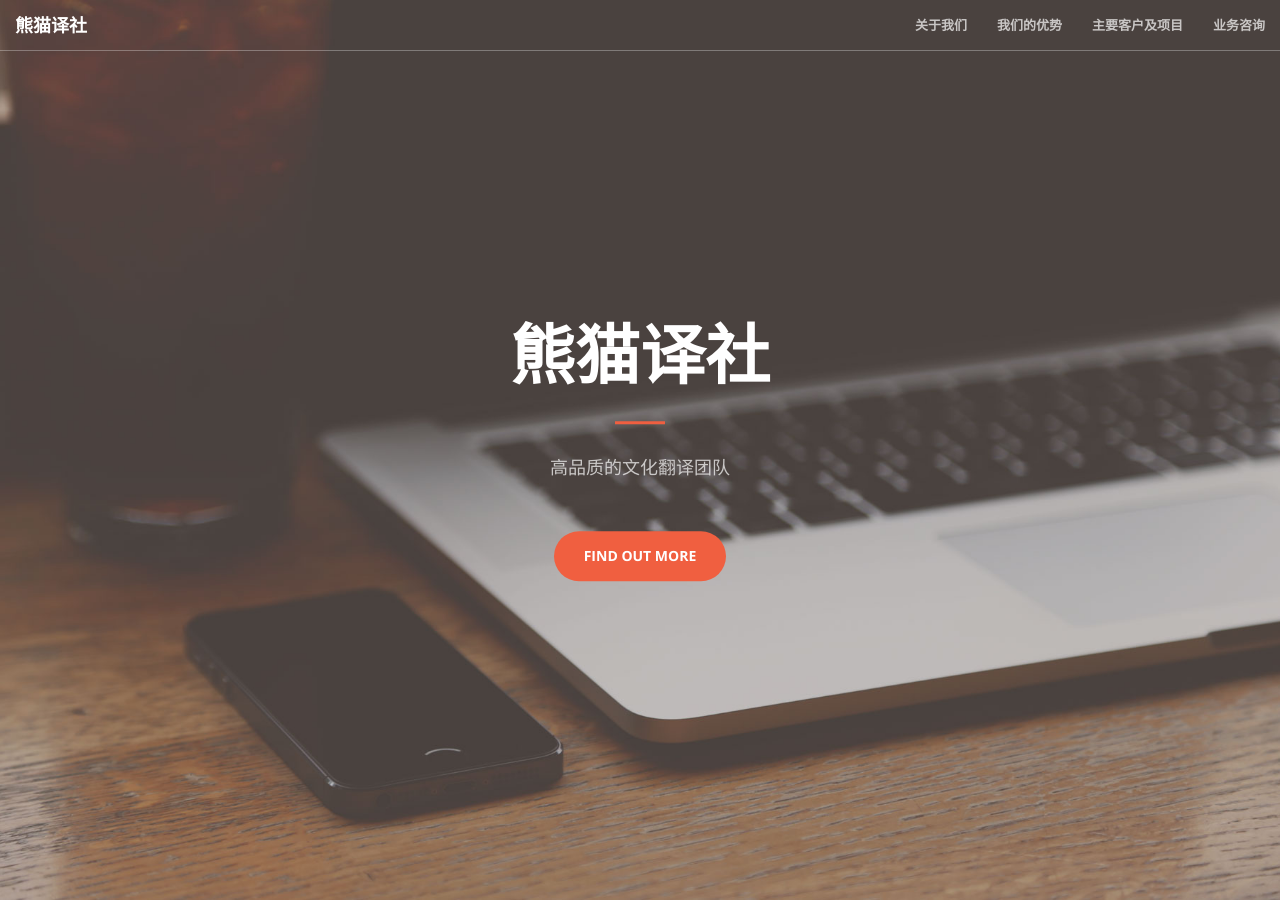
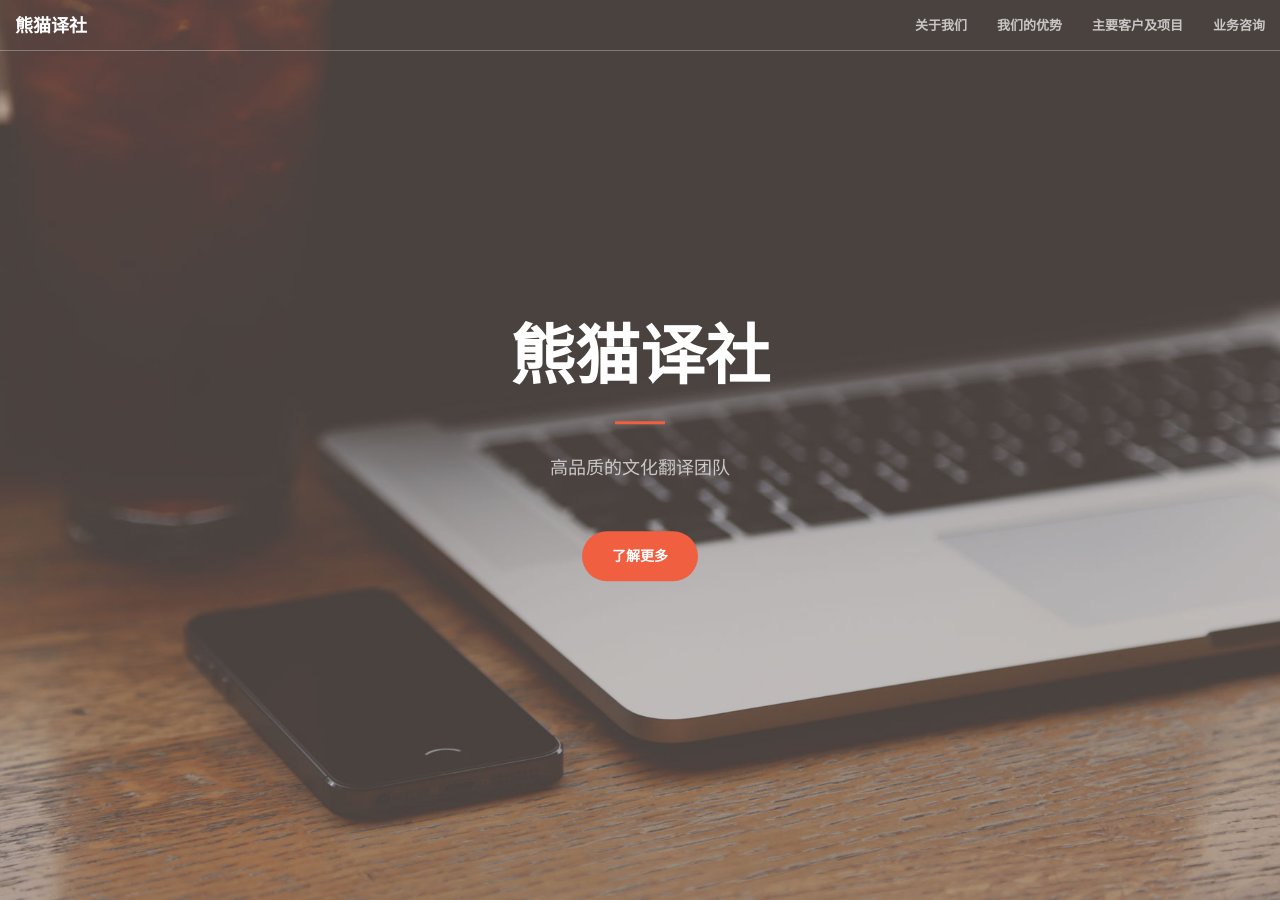
Before and after one commit to shog86/ptranslation.github.io, a Jekyll site: the page built from index.html, in a window 1280 px wide and 900 px high. Built offline with Jekyll 4.4.1, drawn with Linux system fonts in a browser that asks for light colours.

Commit message:
Update header.html

```diff
--- a/_includes/header.html
+++ b/_includes/header.html
@@ -4,7 +4,7 @@
             <h1>熊猫译社</h1>
             <hr>
             <p>高品质的文化翻译团队</p>
-            <a href="#about" class="btn btn-primary btn-xl page-scroll">Find Out More</a>
+            <a href="#about" class="btn btn-primary btn-xl page-scroll">了解更多</a>
         </div>
     </div>
 </header>
```
